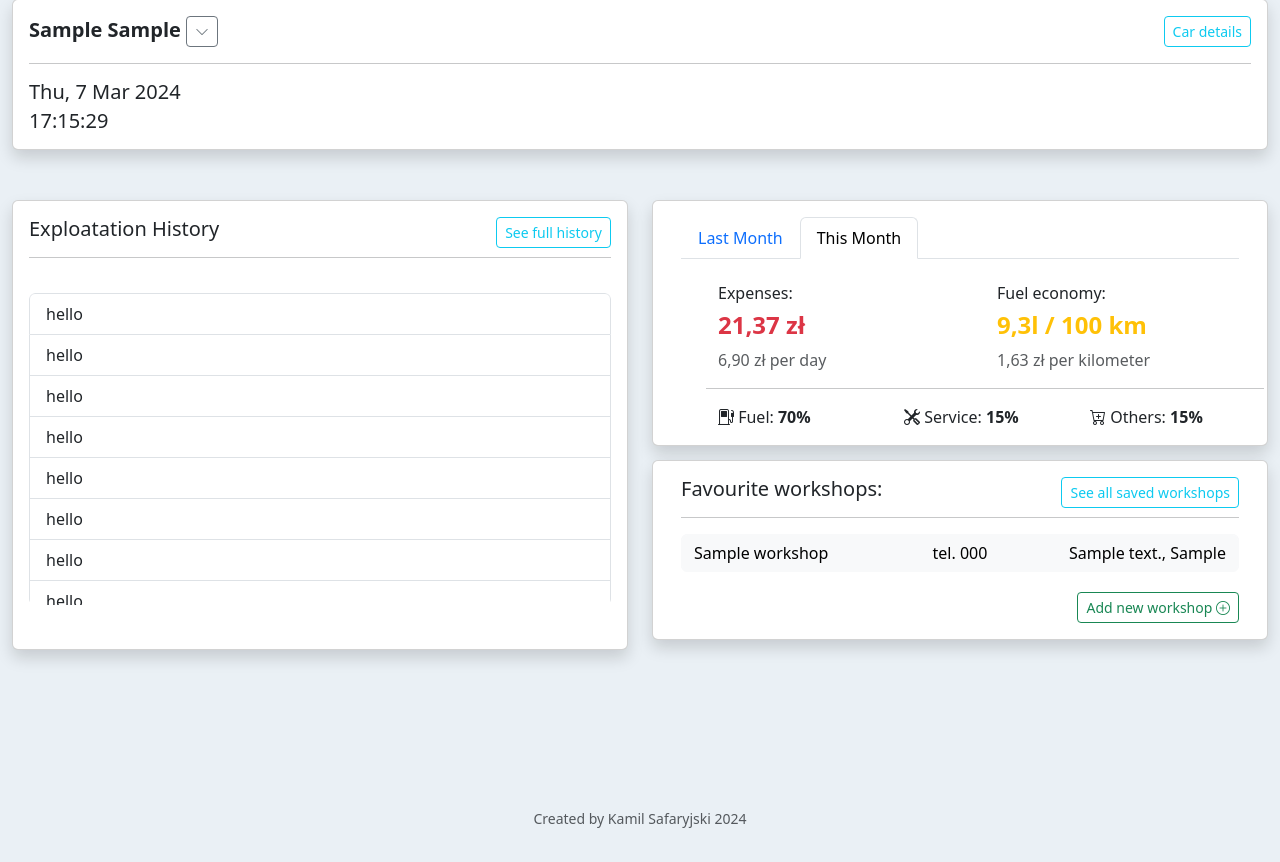
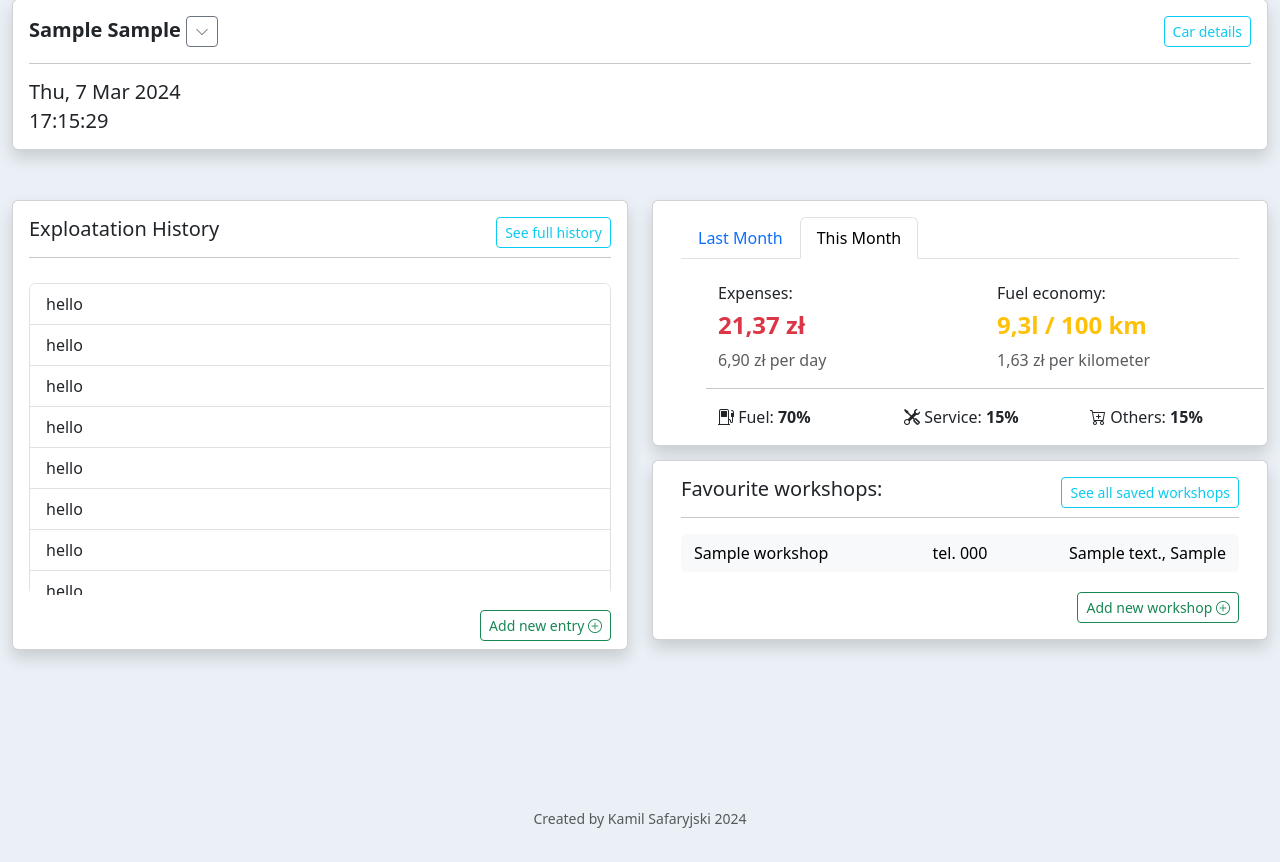
Before and after one commit to KamSaf/django_car_management_app, a Django app: page /home/ in a window 1280 px wide. Shown: the part 82-944 px from the top of the page. Run offline with Django 5.2, Linux system fonts and the light colour scheme; a user stored in the database is signed in; tables that the repository leaves empty hold one stand-in row (values such as "Sample post"); some libraries are stand-ins or nearby versions.

Commit message:
Added new Entry button

```diff
--- a/templates/home.html
+++ b/templates/home.html
@@ -36,7 +36,7 @@
                             <a class="btn btn-sm btn-outline-info float-end">See full history</a>
                         </h5>
                         <hr>
-                        <div class="h-75" style="margin-top: 35px;">
+                        <div class="h-75" style="margin-top: 25px;">
                             <ul class="list-group h-100 scrollable overflow-auto">
                                 <li class="list-group-item">hello</li>
                                 <li class="list-group-item">hello</li>
@@ -57,6 +57,7 @@
                                 <li class="list-group-item">hello</li>
                             </ul>
                         </div>
+                        <button style="margin-top: 15px;" class="btn btn-sm btn-outline-success float-end" data-bs-toggle="modal" data-bs-target="#">Add new entry <i class="bi bi-plus-circle"></i></button>
                     </div>
                 </div>
             </div>
```
